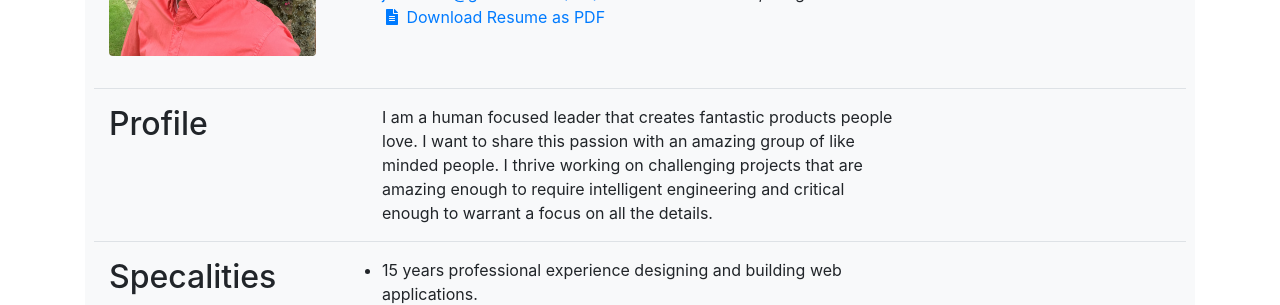
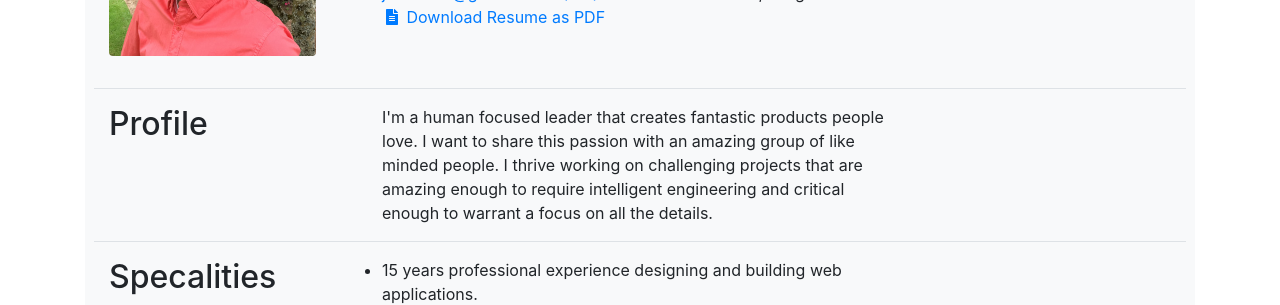
Before and after one commit to jdodson/jdodsonorg, a Jekyll site: the page built from resume.html, in a window 1280 px wide and 900 px high. Shown: the part 230-535 px from the top of the window. Built offline with Jekyll 4.4.1, drawn with Linux system fonts in a browser that asks for light colours; nearby versions of some CDN libraries; some of the changed text lies outside the part shown.

Commit message:
Updating jdodson.org main copy and fixing up some odd words here and fro.

```diff
--- a/docs/index.html
+++ b/docs/index.html
@@ -35,7 +35,7 @@
     <img src="images/headshots/main_shot_cropped_600.jpg" class="img-fluid rounded" alt="The headshot of Jon Dodson sporting a nice blue button down sitting on a bench in front of a tree on a nice day." title="The headshot of Jon Dodson sporting a nice blue button down sitting on a bench in front of a tree on a nice day." />
   </div>
   <div class="media-body ml-2 mt-3">
-    <p class="lead">Partner to Francesca and father to Finley. I work remotely for <a href="http://bonobos.com" target="_blank">Bonobos</a> as an Engineering Manager and built the video game site <a href="http://cheerfulghost.com" target="_blank">Cheerful Ghost</a>.</p>
+    <p class="lead">Partner to Francesca and father to Finley. Taking the holidays off to spend with my family and professionally I'm an Engineering Manager and built the video game site <a href="http://cheerfulghost.com" target="_blank">Cheerful Ghost</a>.</p>
   </div>
 </div>
 
@@ -47,7 +47,7 @@
       <h5 class="mb-1">Cheerful Ghost</h5>
       <small>Launched January 2012</small>
     </div>
-    <p class="mb-1">Cheerful Ghost a community site for people that love video games.  Create an account, add all the games you own to your personal list and join the conversation.  Is created using Ruby on Rails and hosted on Heroku.</p>
+    <p class="mb-1">Cheerful Ghost a community site for people that love video games.  Create an account, add all the games you own to your personal list and join the conversation.  It's created using Ruby on Rails and hosted on Heroku.</p>
     <span class="btn btn-md btn-outline-secondary"><i class="fas fa-user-astronaut"></i> Create a free account</span>
   </a>
   <a href="http://vgw.io" class="list-group-item list-group-item-action flex-column align-items-start" target="_blank">
--- a/docs/resume.html
+++ b/docs/resume.html
@@ -52,7 +52,7 @@
     <div class="row mt-3 border-bottom">
       <h2 class="col-sm-3 col-md-4 col-lg-3">Profile</h2>
       <p class="col-sm-6">
-        I am a human focused leader that creates fantastic products people love. I want to share this passion with an amazing group of like minded people.  I thrive working on challenging projects that are amazing enough to require intelligent engineering and critical enough to warrant a focus on all the details.
+        I'm a human focused leader that creates fantastic products people love. I want to share this passion with an amazing group of like minded people.  I thrive working on challenging projects that are amazing enough to require intelligent engineering and critical enough to warrant a focus on all the details.
       </p>
     </div>
 
--- a/index.html
+++ b/index.html
@@ -8,7 +8,7 @@
     <img src="images/headshots/main_shot_cropped_600.jpg" class="img-fluid rounded" alt="The headshot of Jon Dodson sporting a nice blue button down sitting on a bench in front of a tree on a nice day." title="The headshot of Jon Dodson sporting a nice blue button down sitting on a bench in front of a tree on a nice day." />
   </div>
   <div class="media-body ml-2 mt-3">
-    <p class="lead">Partner to Francesca and father to Finley. I work remotely for <a href="http://bonobos.com" target="_blank">Bonobos</a> as an Engineering Manager and built the video game site <a href="http://cheerfulghost.com" target="_blank">Cheerful Ghost</a>.</p>
+    <p class="lead">Partner to Francesca and father to Finley and taking the 2018 holiday to spend with them. I'm an Engineering Manager and built the video game site <a href="http://cheerfulghost.com" target="_blank">Cheerful Ghost</a>.</p>
   </div>
 </div>
 
@@ -20,7 +20,7 @@
       <h5 class="mb-1">Cheerful Ghost</h5>
       <small>Launched January 2012</small>
     </div>
-    <p class="mb-1">Cheerful Ghost a community site for people that love video games.  Create an account, add all the games you own to your personal list and join the conversation.  Is created using Ruby on Rails and hosted on Heroku.</p>
+    <p class="mb-1">Cheerful Ghost a community site for people that love video games.  Create an account, add all the games you own to your personal list and join the conversation.  It's created using Ruby on Rails and hosted on Heroku.</p>
     <span class="btn btn-md btn-outline-secondary"><i class="fas fa-user-astronaut"></i> Create a free account</span>
   </a>
   <a href="http://vgw.io" class="list-group-item list-group-item-action flex-column align-items-start" target="_blank">
--- a/resume.html
+++ b/resume.html
@@ -26,7 +26,7 @@
     <div class="row mt-3 border-bottom">
       <h2 class="col-sm-3 col-md-4 col-lg-3">Profile</h2>
       <p class="col-sm-6">
-        I am a human focused leader that creates fantastic products people love. I want to share this passion with an amazing group of like minded people.  I thrive working on challenging projects that are amazing enough to require intelligent engineering and critical enough to warrant a focus on all the details.
+        I'm a human focused leader that creates fantastic products people love. I want to share this passion with an amazing group of like minded people.  I thrive working on challenging projects that are amazing enough to require intelligent engineering and critical enough to warrant a focus on all the details.
       </p>
     </div>
 
```
Also changed, not shown: other parts of docs/resume.html (+1 -1 lines), other parts of resume.html (+1 -1 lines).
